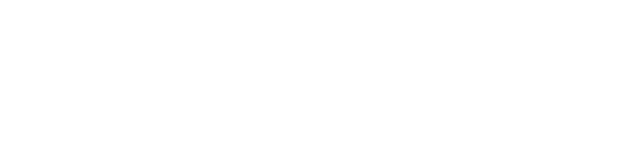
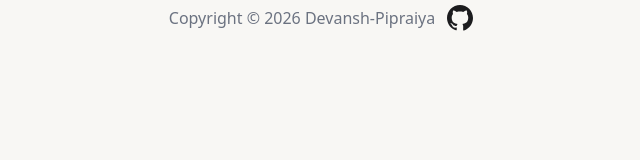
Before and after one commit to Devansh-pipraiya/vanilla-web-template, a plain HTML site: page index.html in a window 1280 px wide. Shown: the whole page, without its empty margins (319-959 px from the left). Drawn offline with Linux system fonts and the light colour scheme.

Commit message:
feat: add assets folder and footer template with GitHub logo and styles

```diff
--- a/css/styles.css
+++ b/css/styles.css
@@ -82,5 +82,31 @@
 
 body {
   font-family: var(--font-system);
+  background-color: var(--clr-bg);
   min-height: 100vh;
 }
+
+
+/* ==========================================
+                    FOOTER
+   ========================================== */
+
+footer > .footer-content {
+  display: flex;
+  flex-wrap: wrap;
+  align-items: center;
+  justify-content: center;
+  gap: 12px;
+  padding: 5px 0;
+  font-size: 1rem;
+  color: var(--clr-text-light);
+}
+footer .github-logo {
+  width: 26px;
+  height: 26px;
+  transition: transform 0.3s ease-in-out;
+  fill:var(--clr-text);
+}
+footer .github-logo:hover {
+  transform: rotate(360deg) scale(1.2);
+}
--- a/index.html
+++ b/index.html
@@ -10,6 +10,14 @@
     <title>Template</title>
 </head>
 <body>
-
+    <main></main>
+    <footer>
+        <div class="footer-content">
+            Copyright © <script>document.write(new Date().getFullYear())</script> Devansh-Pipraiya
+            <a href="https://github.com/Devansh-pipraiya" target="_blank" rel="noopener noreferrer" aria-label="GitHub Profile">
+                <svg class="github-logo" width="26" height="26" viewBox="0 0 24 24"><path d="M12 0C5.374 0 0 5.373 0 12c0 5.302 3.438 9.8 8.207 11.387.6.113.793-.261.793-.577 0-.285-.01-1.044-.015-2.05-3.338.726-4.033-1.416-4.033-1.416-.546-1.387-1.333-1.756-1.333-1.756-1.089-.744.083-.729.083-.729 1.205.084 1.84 1.237 1.84 1.237 1.07 1.834 2.807 1.304 3.492.997.107-.775.418-1.305.762-1.604-2.665-.305-5.467-1.334-5.467-5.93 0-1.31.467-2.38 1.235-3.22-.135-.303-.54-1.523.105-3.176 0 0 1.005-.322 3.3 1.23.96-.267 1.98-.399 3-.405 1.02.006 2.04.138 3 .405 2.28-1.552 3.285-1.23 3.285-1.23.645 1.653.24 2.873.12 3.176.765.84 1.23 1.91 1.23 3.22 0 4.61-2.805 5.625-5.475 5.92.42.36.81 1.096.81 2.22 0 1.604-.015 2.896-.015 3.286 0 .315.21.69.825.57C20.565 21.795 24 17.298 24 12 24 5.373 18.627 0 12 0z"/></svg>
+            </a>
+        </div>
+    </footer>
 </body>
 </html>
```
Also changed, not shown: 1 other file.
